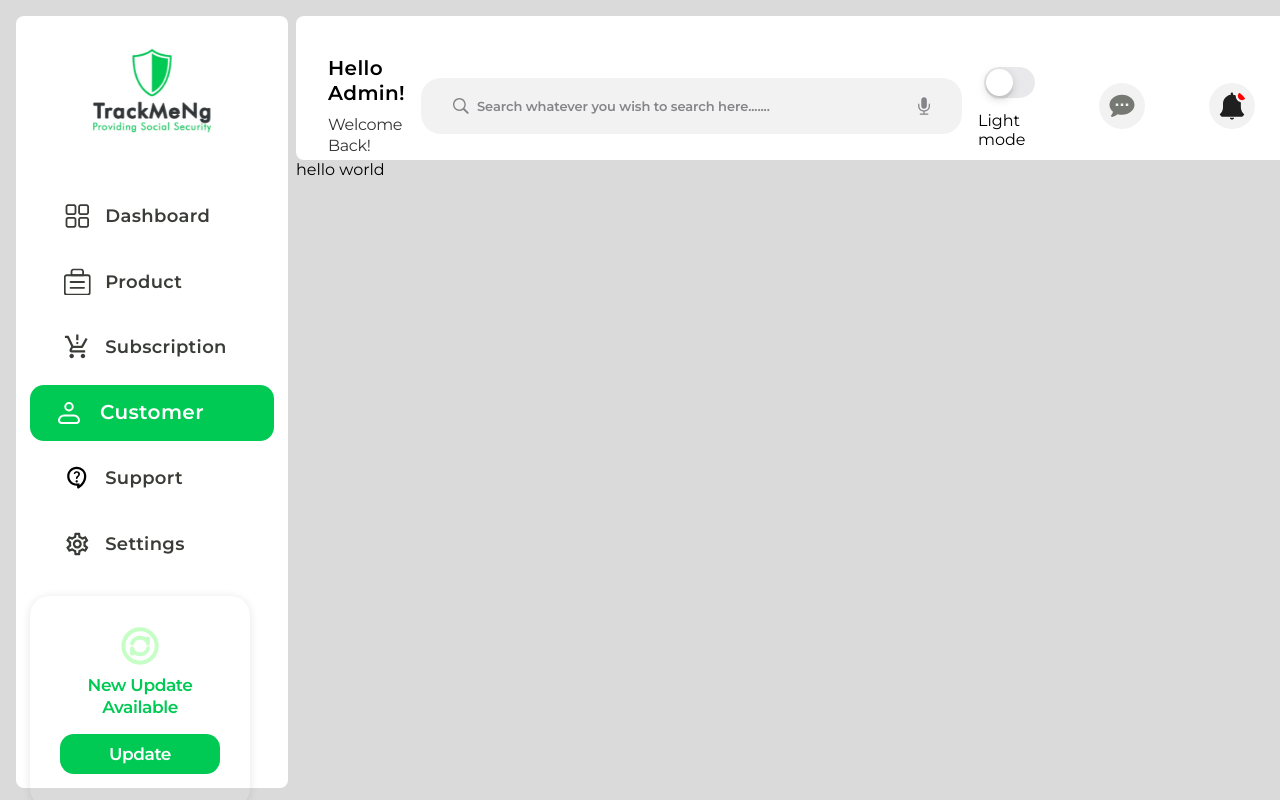
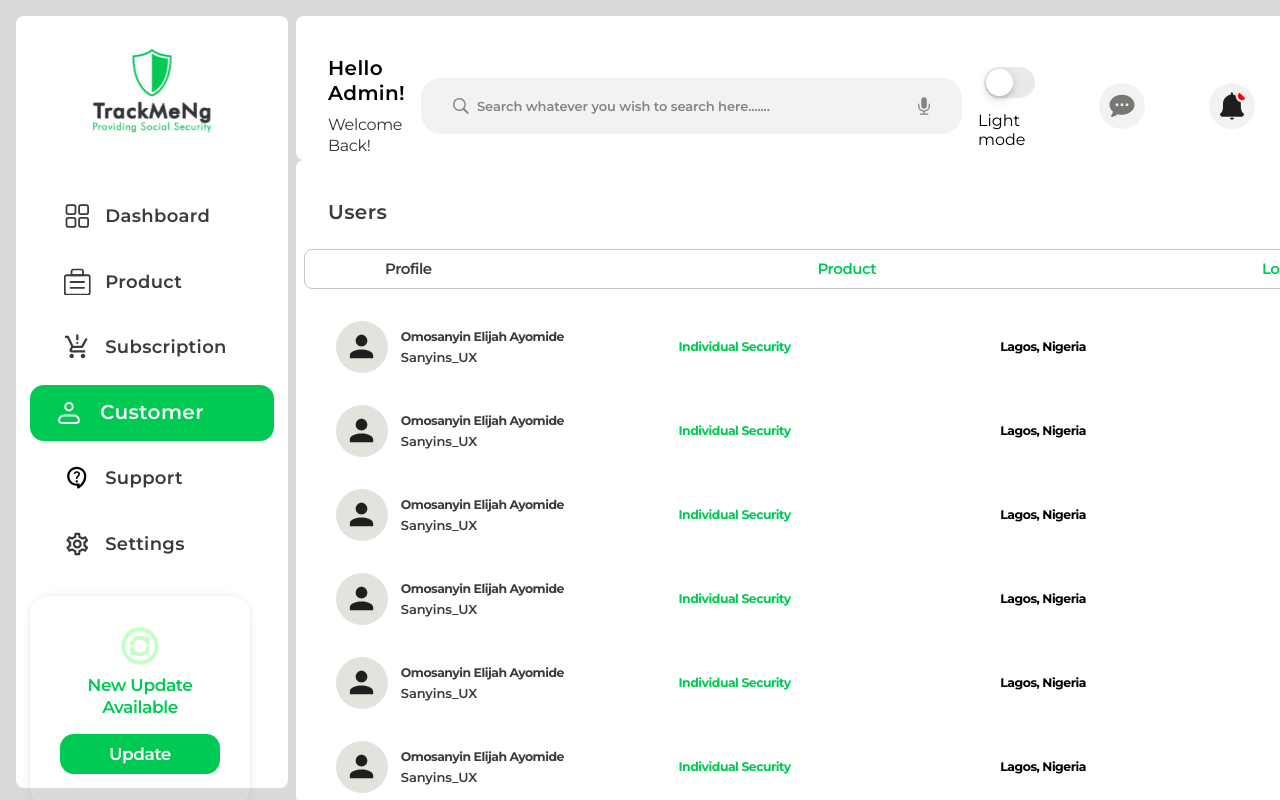
Before and after one commit to TrackMe-NG/dashboard_main, a React (Vite) app: page /customer in a window 1280 px wide. Built offline with nearby package versions, Linux system fonts and the light colour scheme.

Commit message:
chores: updated customer page component

```diff
--- a/src/pages/Customer.jsx
+++ b/src/pages/Customer.jsx
@@ -1,10 +1,31 @@
+import { Reviews } from "../(components)/Reviews";
+import { TopCustomer } from "../(components)/TopCustomer";
+import { UsersComps } from "../(components)/UsersComps";
 import DashboardLayout from "../layouts/DashboardLayout";
 
 export const Customer = () => {
   return (
     <>
       <DashboardLayout>
-        <p>hello world</p>
+        <div className="customer">
+          <div className="customer_inner">
+            {/* USERS TABLE */}
+            <div className="customer_left">
+              <UsersComps />
+            </div>
+
+            <div className="customer_right">
+              {/* TOP CUSTOMER */}
+              <div>
+                <TopCustomer />
+              </div>
+              {/* TOP CUSTOMER */}
+              <div>
+                <Reviews />
+              </div>
+            </div>
+          </div>
+        </div>
       </DashboardLayout>
     </>
   );
```
